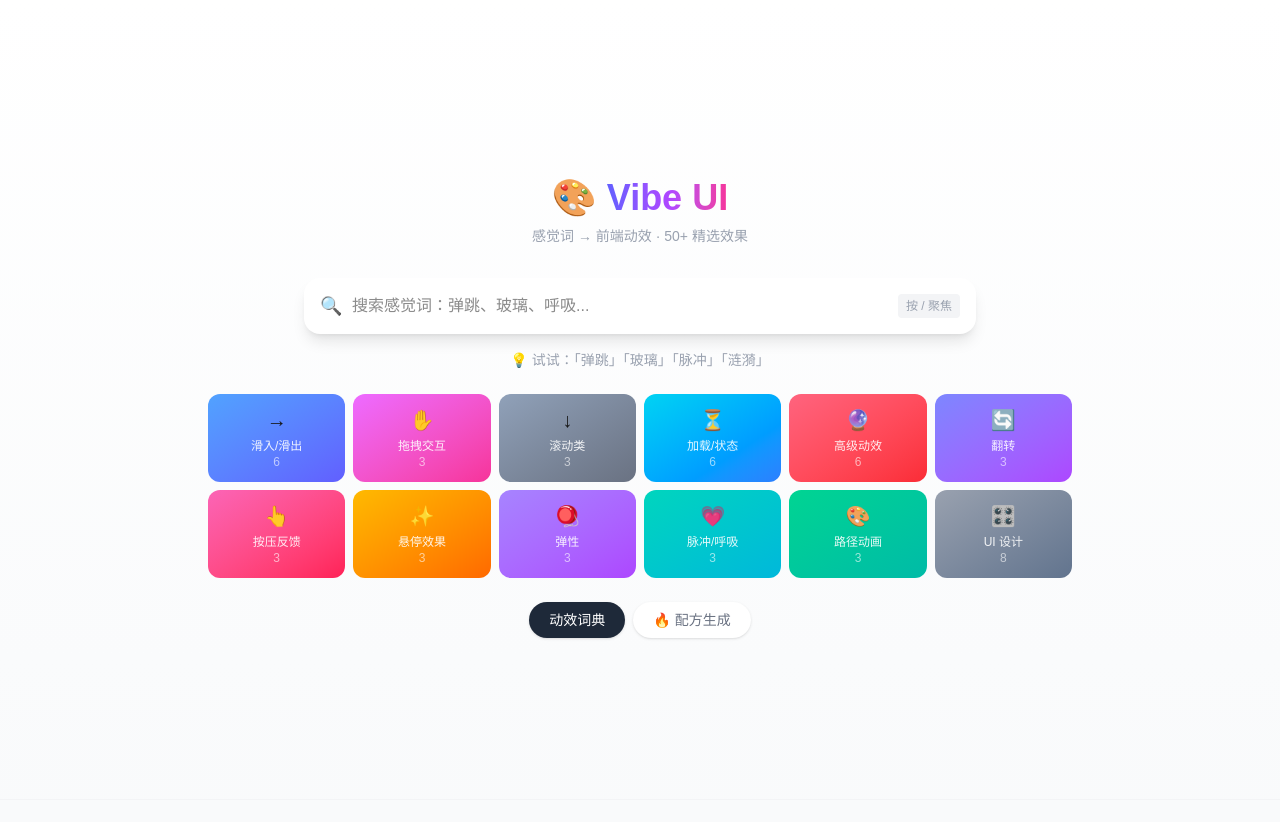
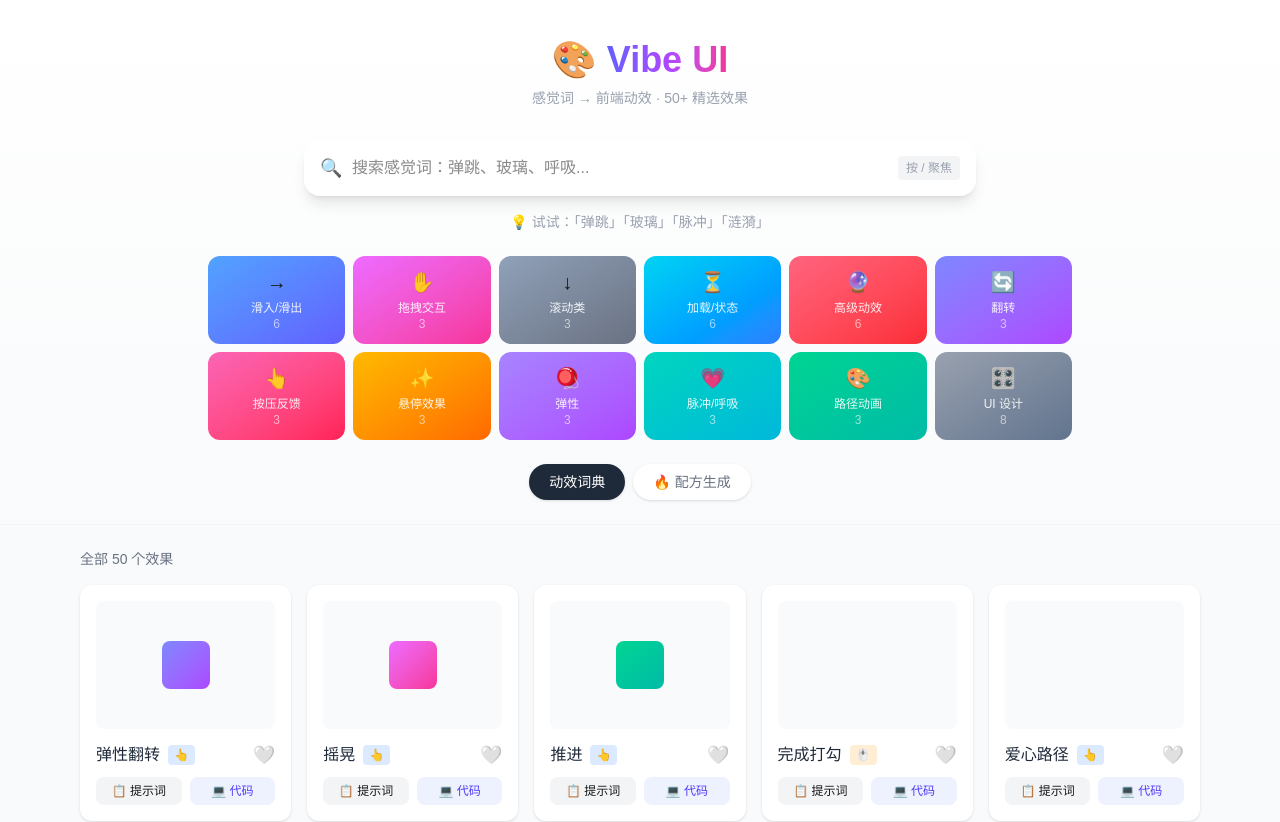
Before and after one commit to zyzyzzyyy/vibe-ui-dictionary, a Next.js app: page / in a window 1280 px wide. Shown: the top 822 px of the page. Built offline with nearby package versions, Linux system fonts and the light colour scheme.

Commit message:
fix: hero height from h-screen to min-h-[60vh] - reduces gap between search and results

```diff
--- a/app/page.tsx
+++ b/app/page.tsx
@@ -31,7 +31,7 @@ function HeroFallback() {
   effects.forEach(e => { categoryCount[e.category] = (categoryCount[e.category] || 0) + 1; });
 
   return (
-    <div className="bg-gradient-to-b from-white to-gray-50 border-b border-gray-100 h-screen flex flex-col justify-center">
+    <div className="bg-gradient-to-b from-white to-gray-50 border-b border-gray-100 min-h-[60vh] flex flex-col justify-center">
       <div className="max-w-4xl mx-auto px-4 pt-10 pb-6 w-full">
         <div className="text-center mb-8">
           <h1 className="text-4xl font-bold text-gray-800 mb-2">
@@ -180,8 +180,8 @@ function ClientPage() {
   if (activeTab === 'effects') {
     return (
       <main className="min-h-screen bg-gray-50">
-        {/* HERO - sticky so it never scrolls away */}
-        <div className="bg-gradient-to-b from-white to-gray-50 border-b border-gray-100 h-screen flex flex-col justify-center">
+        {/* HERO */}
+        <div className="bg-gradient-to-b from-white to-gray-50 border-b border-gray-100 min-h-[60vh] flex flex-col justify-center">
           <div className="max-w-4xl mx-auto px-4 pt-10 pb-6 w-full">
             <div className="text-center mb-8">
               <h1 className="text-4xl font-bold text-gray-800 mb-2">
```
